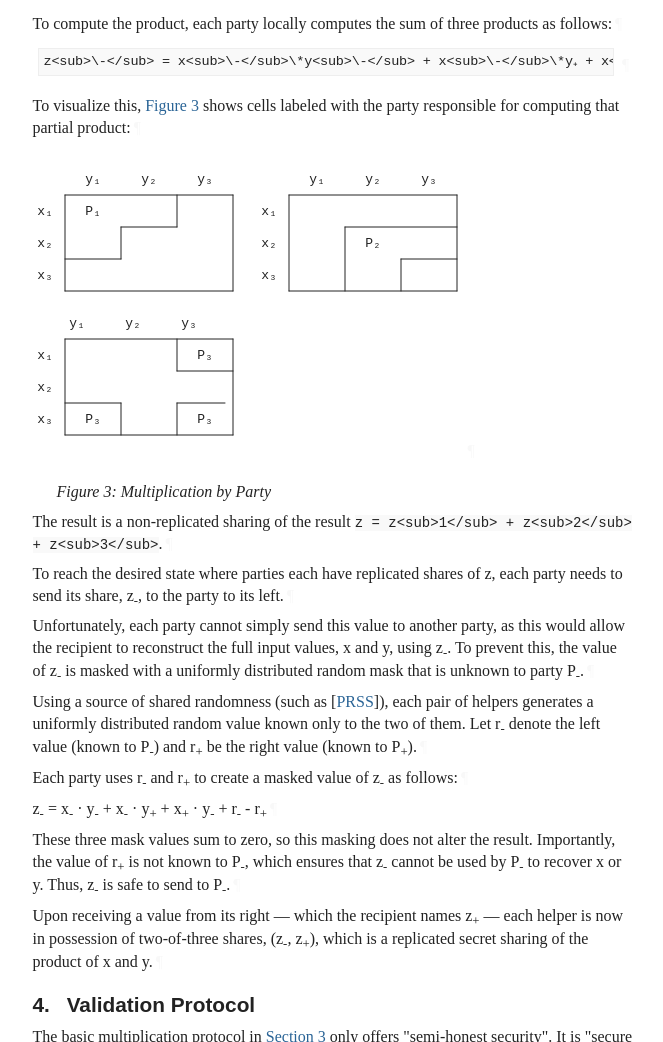
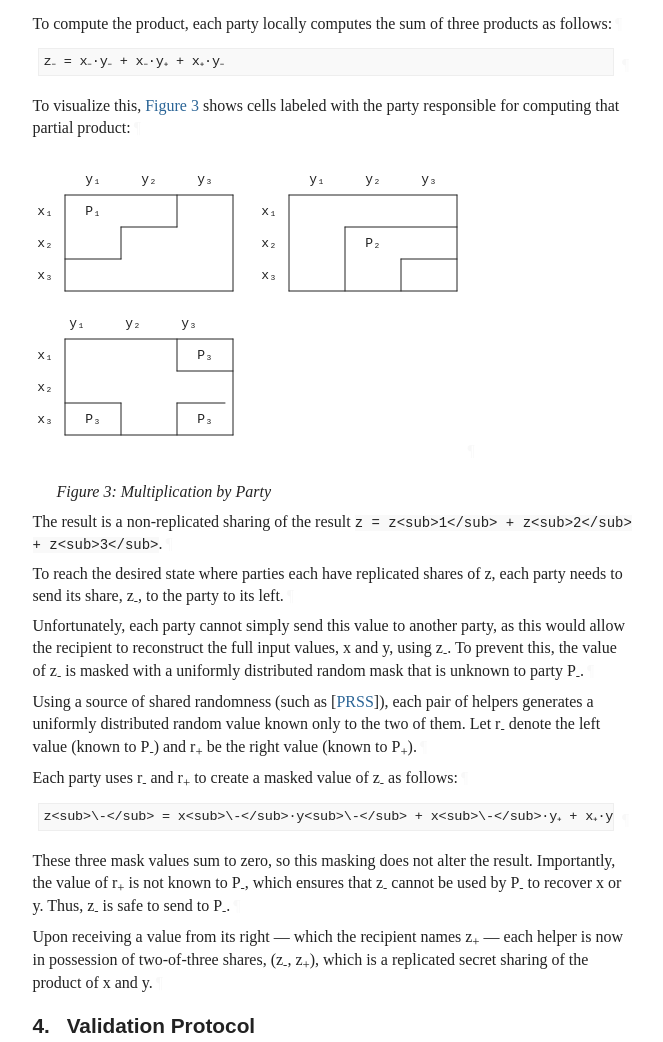
Before and after one commit to private-attribution/i-d, a plain HTML site: page draft-savage-ppm-3phm-mpc.html in a window 1280 px wide. Shown: the part 5046-6088 px from the top of the page, without its empty margins (92-755 px from the left). Drawn offline with Linux system fonts and the light colour scheme; a web font is replaced by a local one.

Commit message:
Script updating gh-pages from af1ce5e. [ci skip]

```diff
--- a/draft-savage-ppm-3phm-mpc.html
+++ b/draft-savage-ppm-3phm-mpc.html
@@ -1682,7 +1682,7 @@ z = (x₁ + x₂ + x₃) \* (y₁ + y₂ + y₃)
 <p id="section-3-6">To compute the product, each party locally computes the sum of three products as follows:<a href="#section-3-6" class="pilcrow">¶</a></p>
 <div class="lang-pseudocode sourcecode" id="section-3-7">
 <pre>
-z&lt;sub&gt;\-&lt;/sub&gt; = x&lt;sub&gt;\-&lt;/sub&gt;\*y&lt;sub&gt;\-&lt;/sub&gt; + x&lt;sub&gt;\-&lt;/sub&gt;\*y₊ + x&lt;sub&gt;\+&lt;/sub&gt;\*y₋
+z₋ = x₋·y₋ + x₋·y₊ + x₊·y₋
 </pre><a href="#section-3-7" class="pilcrow">¶</a>
 </div>
 <p id="section-3-8">To visualize this, <a href="#fig-mul" class="auto internal xref">Figure 3</a> shows cells labeled with the party responsible for computing that partial product:<a href="#section-3-8" class="pilcrow">¶</a></p>
@@ -1756,7 +1756,11 @@ party needs to send its share, z<sub>-</sub>, to the party to its left.<a href="
 <p id="section-3-12">Unfortunately, each party cannot simply send this value to another party, as this would allow the recipient to reconstruct the full input values, x and y, using z<sub>-</sub>. To prevent this, the value of z<sub>-</sub> is masked with a uniformly distributed random mask that is unknown to party P<sub>-</sub>.<a href="#section-3-12" class="pilcrow">¶</a></p>
 <p id="section-3-13">Using a source of shared randomness (such as <span>[<a href="#PRSS" class="cite xref">PRSS</a>]</span>), each pair of helpers generates a uniformly distributed random value known only to the two of them. Let r<sub>-</sub> denote the left value (known to P<sub>-</sub>) and r<sub>+</sub> be the right value (known to P<sub>+</sub>).<a href="#section-3-13" class="pilcrow">¶</a></p>
 <p id="section-3-14">Each party uses r<sub>-</sub> and r<sub>+</sub> to create a masked value of z<sub>-</sub> as follows:<a href="#section-3-14" class="pilcrow">¶</a></p>
-<p id="section-3-15">z<sub>-</sub> = x<sub>-</sub> · y<sub>-</sub> + x<sub>-</sub> · y<sub>+</sub> + x<sub>+</sub> · y<sub>-</sub> + r<sub>-</sub> - r<sub>+</sub><a href="#section-3-15" class="pilcrow">¶</a></p>
+<div class="lang-pseudocode sourcecode" id="section-3-15">
+<pre>
+z&lt;sub&gt;\-&lt;/sub&gt; = x&lt;sub&gt;\-&lt;/sub&gt;·y&lt;sub&gt;\-&lt;/sub&gt; + x&lt;sub&gt;\-&lt;/sub&gt;·y₊ + x₊·y&lt;sub&gt;\-&lt;/sub&gt; + r&lt;sub&gt;\-&lt;/sub&gt; - r₊
+</pre><a href="#section-3-15" class="pilcrow">¶</a>
+</div>
 <p id="section-3-16">These three mask values sum to zero, so this masking does not alter the result. Importantly, the value of r<sub>+</sub> is not known to P<sub>-</sub>, which ensures that z<sub>-</sub> cannot be used by P<sub>-</sub> to recover x or y. Thus, z<sub>-</sub> is safe to send to P<sub>-</sub>.<a href="#section-3-16" class="pilcrow">¶</a></p>
 <p id="section-3-17">Upon receiving a value from its right — which the recipient names z<sub>+</sub> — each helper is now in possession of two-of-three shares, (z<sub>-</sub>, z<sub>+</sub>), which is a replicated secret sharing of the product of x and y.<a href="#section-3-17" class="pilcrow">¶</a></p>
 </section>
--- a/draft-savage-ppm-3phm-mpc.txt
+++ b/draft-savage-ppm-3phm-mpc.txt
@@ -370,7 +370,7 @@ Table of Contents
    To compute the product, each party locally computes the sum of three
    products as follows:
 
-   z<sub>\-</sub> = x<sub>\-</sub>\*y<sub>\-</sub> + x<sub>\-</sub>\*y₊ + x<sub>\+</sub>\*y₋
+   z₋ = x₋·y₋ + x₋·y₊ + x₊·y₋
 
    To visualize this, Figure 3 shows cells labeled with the party
    responsible for computing that partial product:
@@ -416,7 +416,7 @@ Table of Contents
    Each party uses r_(-) and r_(+) to create a masked value of z_(-) as
    follows:
 
-   z_(-) = x_(-) · y_(-) + x_(-) · y_(+) + x_(+) · y_(-) + r_(-) - r_(+)
+   z<sub>\-</sub> = x<sub>\-</sub>·y<sub>\-</sub> + x<sub>\-</sub>·y₊ + x₊·y<sub>\-</sub> + r<sub>\-</sub> - r₊
 
    These three mask values sum to zero, so this masking does not alter
    the result.  Importantly, the value of r_(+) is not known to P_(-),
```
